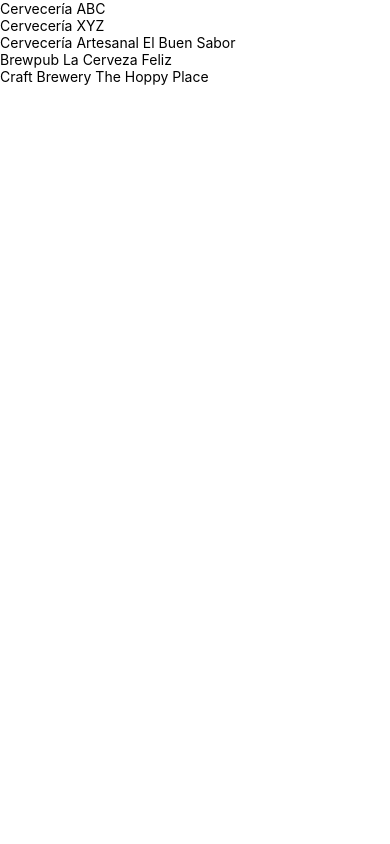
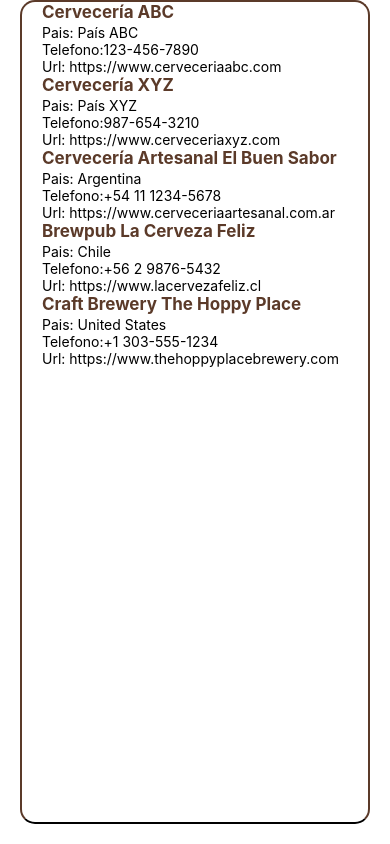
Before and after one commit to KellyCaro/cerveceria, a React Native app in the folder cerveceria/: screen / in a window 390 px wide. Built offline with nearby package versions, Linux system fonts and the light colour scheme.

Commit message:
avances en las vistas

```diff
--- /dev/null
+++ b/cerveceria/src/componentes/ItemCerveceria.jsx
@@ -0,0 +1,56 @@
+import React from 'react';
+import { StyleSheet,FlatList, Text, View, TextInput, Button, Alert, StatusBar } from 'react-native';
+import prueba from '../../DatosPrueba/prueba';
+import Constants from 'expo-constants'
+
+
+const ItemCerveceria = (item) => {
+  return (
+
+        <View key={item.name}  style={styles.container }>
+
+            <Text style={styles.title}>{item.name}</Text>
+            <Text>Pais: {item.country}</Text>
+            <Text>Telefono:{item.phone}</Text>
+            <Text>Url: {item.website_url}</Text>
+
+
+
+        </View>
+    )}
+
+
+
+
+const styles = StyleSheet.create({
+    container: {
+      flex: 1,
+      marginTop: StatusBar.currentHeight || 0,
+      marginLeft:20,
+
+
+
+
+    },
+    item: {
+      padding: 20,
+      marginVertical: 8,
+      marginHorizontal: 16,
+      paddingLeft:40,
+
+
+    },
+    title: {
+      fontSize: 17,
+      fontWeight:'bold',
+      color:'#5B3A29',
+      paddingBottom:2
+    },
+
+
+  });
+
+
+
+
+export default ItemCerveceria;
--- a/cerveceria/src/componentes/ListadoCervezas.jsx
+++ b/cerveceria/src/componentes/ListadoCervezas.jsx
@@ -1,19 +1,45 @@
 import React from 'react';
-import { StyleSheet, Text, View, TextInput, Button, Alert, StatusBar } from 'react-native';
+import { StyleSheet,FlatList, Text, View, TextInput, Button, Alert, StatusBar } from 'react-native';
 import prueba from '../../DatosPrueba/prueba';
+import Constants from 'expo-constants'
+import ItemCerveceria from './ItemCerveceria';
+
+
 const Cervezas = () => {
   return (
 
-    <View >
-       {prueba.map(repo =>(
-           <View key={repo.id}>
-                <Text>{repo.name}</Text>
-           </View>
-       ))}
 
-    </View>
+    <FlatList
+    style={styles.container}
+    data={prueba}
+    ItemSeparatorComponent={()=><Text></Text>}
+    renderItem={({ item: repo }) => (
+
+        <ItemCerveceria {...repo}/>
+    )}
+>
+
+</FlatList>
+
   )
 };
+const styles = StyleSheet.create({
+  container: {
+    flex: 1,
+    marginTop: StatusBar.currentHeight || 0,
+    marginLeft: 20,
+    marginRight: 20,
+    marginBottom:20,
+
+    borderTopColor: '#5B3A29',
+    borderRightColor: '#5B3A29',
+    borderLeftColor: '#5B3A29',
+    borderWidth: 2,
+    borderRadius: 15
+}
+
+}
+)
 
 
 
```
Also changed, not shown: cerveceria/src/componentes/estilos.jsx (added, +24 -0 lines).
